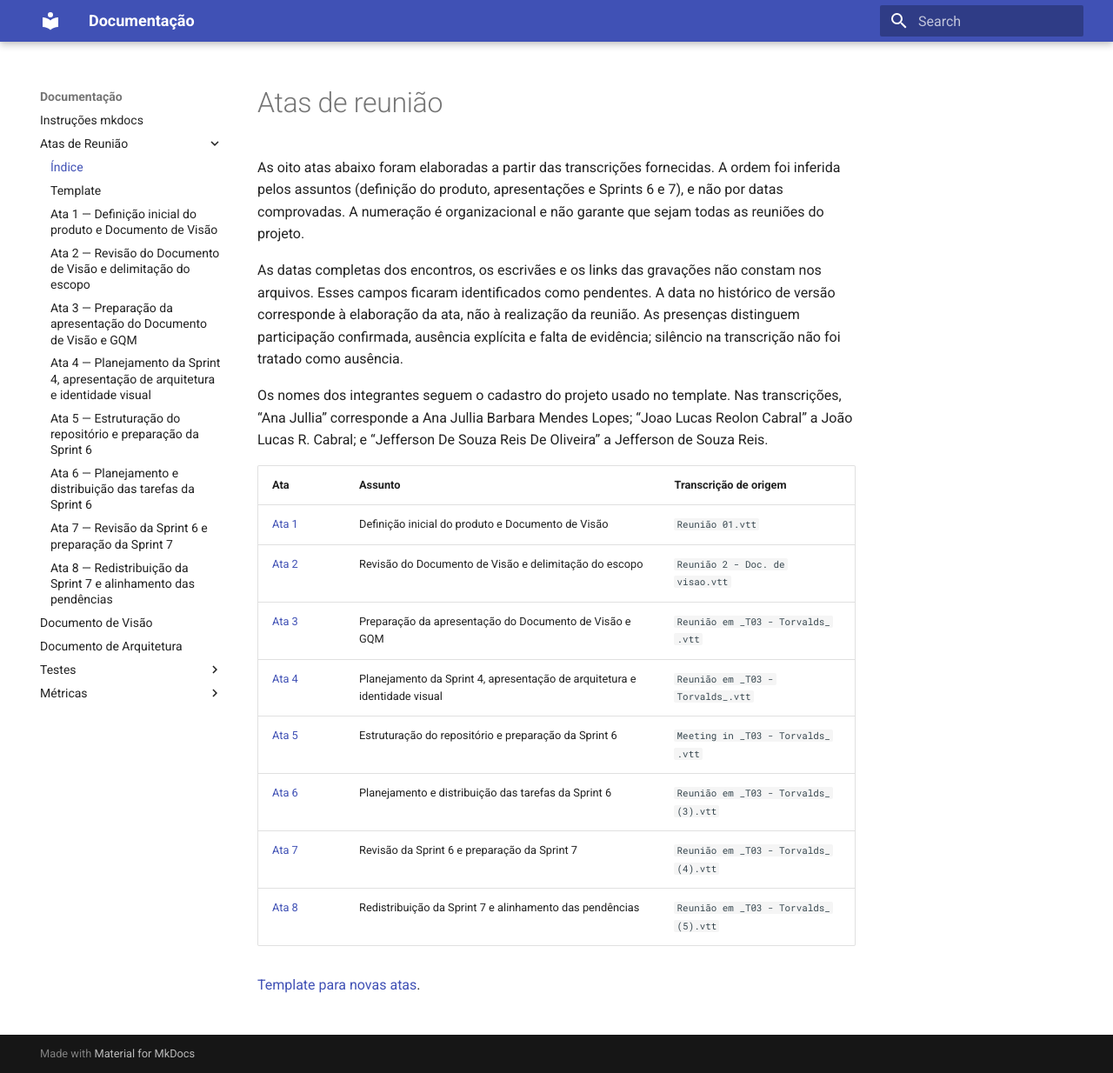
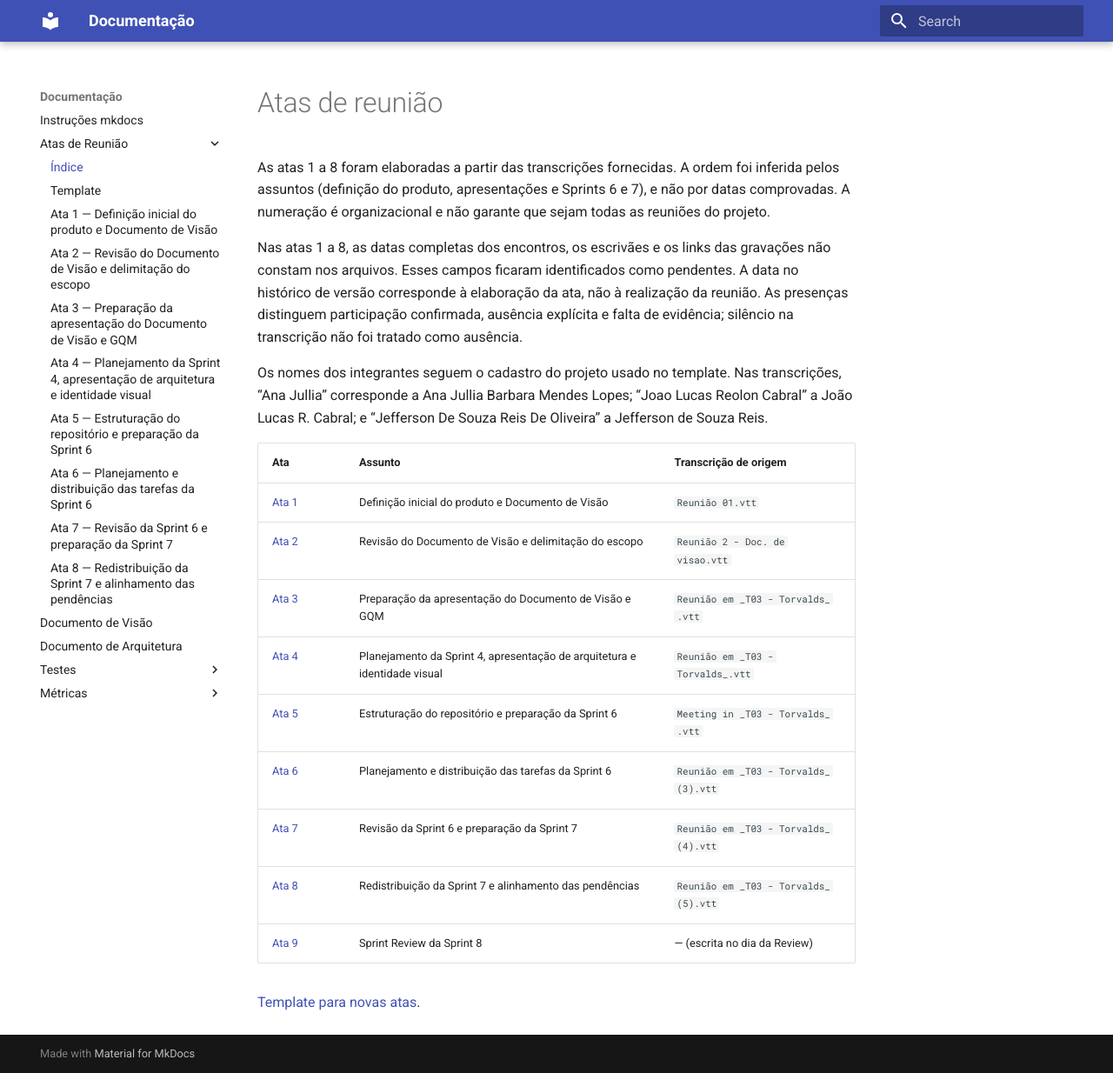
Before and after one commit to FGA0138-MDS-Ajax/2026.2-T03-Torvalds, an MkDocs documentation site: the page built from docs/atas-reuniao/index.md, in a window 1280 px wide and 1234 px high. Shown: the whole window at 87% size. Built offline with MkDocs 1.6.1 and Material for MkDocs 9.7.7, drawn with Linux system fonts in a browser that asks for light colours.

Commit message:
docs(atas): inclui a ata 9 no índice (#144)

```diff
--- a/docs/atas-reuniao/index.md
+++ b/docs/atas-reuniao/index.md
@@ -1,8 +1,8 @@
 # Atas de reunião
 
-As oito atas abaixo foram elaboradas a partir das transcrições fornecidas. A ordem foi inferida pelos assuntos (definição do produto, apresentações e Sprints 6 e 7), e não por datas comprovadas. A numeração é organizacional e não garante que sejam todas as reuniões do projeto.
+As atas 1 a 8 foram elaboradas a partir das transcrições fornecidas. A ordem foi inferida pelos assuntos (definição do produto, apresentações e Sprints 6 e 7), e não por datas comprovadas. A numeração é organizacional e não garante que sejam todas as reuniões do projeto.
 
-As datas completas dos encontros, os escrivães e os links das gravações não constam nos arquivos. Esses campos ficaram identificados como pendentes. A data no histórico de versão corresponde à elaboração da ata, não à realização da reunião. As presenças distinguem participação confirmada, ausência explícita e falta de evidência; silêncio na transcrição não foi tratado como ausência.
+Nas atas 1 a 8, as datas completas dos encontros, os escrivães e os links das gravações não constam nos arquivos. Esses campos ficaram identificados como pendentes. A data no histórico de versão corresponde à elaboração da ata, não à realização da reunião. As presenças distinguem participação confirmada, ausência explícita e falta de evidência; silêncio na transcrição não foi tratado como ausência.
 
 Os nomes dos integrantes seguem o cadastro do projeto usado no template. Nas transcrições, “Ana Jullia” corresponde a Ana Jullia Barbara Mendes Lopes; “Joao Lucas Reolon Cabral” a João Lucas R. Cabral; e “Jefferson De Souza Reis De Oliveira” a Jefferson de Souza Reis.
 
@@ -16,5 +16,6 @@ Os nomes dos integrantes seguem o cadastro do projeto usado no template. Nas tra
 | [Ata 6](ata-reuniao-6.md) | Planejamento e distribuição das tarefas da Sprint 6 | `Reunião em _T03 - Torvalds_  (3).vtt` |
 | [Ata 7](ata-reuniao-7.md) | Revisão da Sprint 6 e preparação da Sprint 7 | `Reunião em _T03 - Torvalds_  (4).vtt` |
 | [Ata 8](ata-reuniao-8.md) | Redistribuição da Sprint 7 e alinhamento das pendências | `Reunião em _T03 - Torvalds_  (5).vtt` |
+| [Ata 9](ata-reuniao-9.md) | Sprint Review da Sprint 8 | — (escrita no dia da Review) |
 
 [Template para novas atas](template-ata.md).
```
